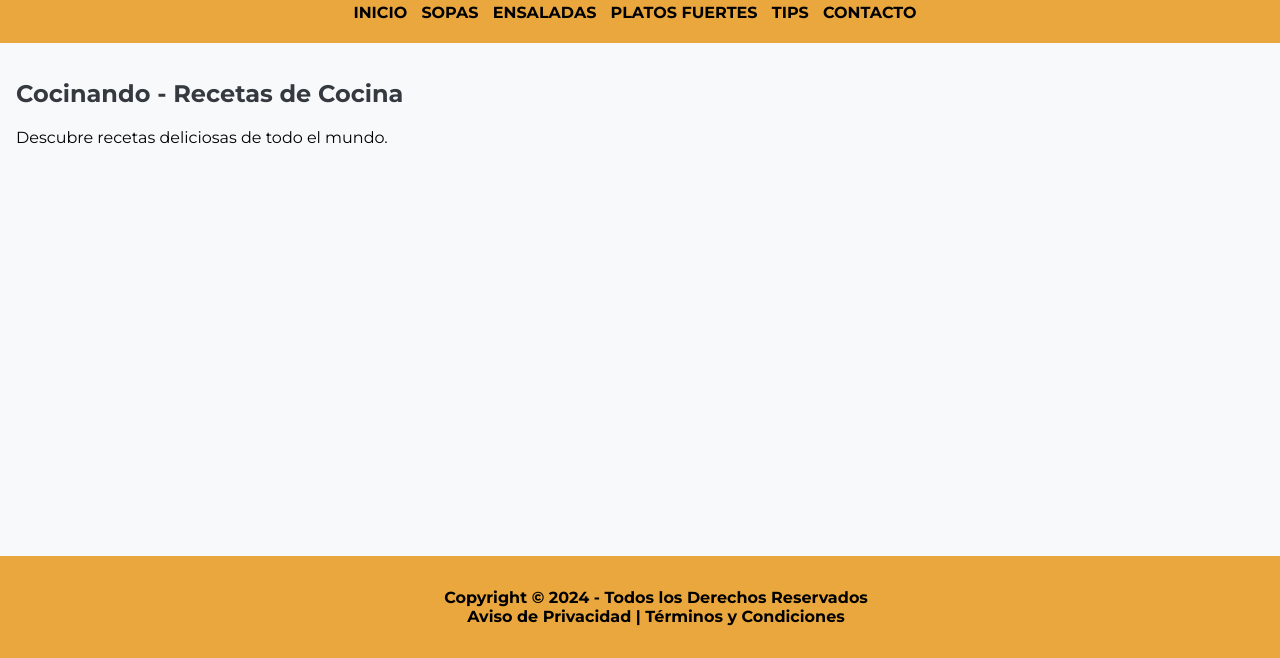
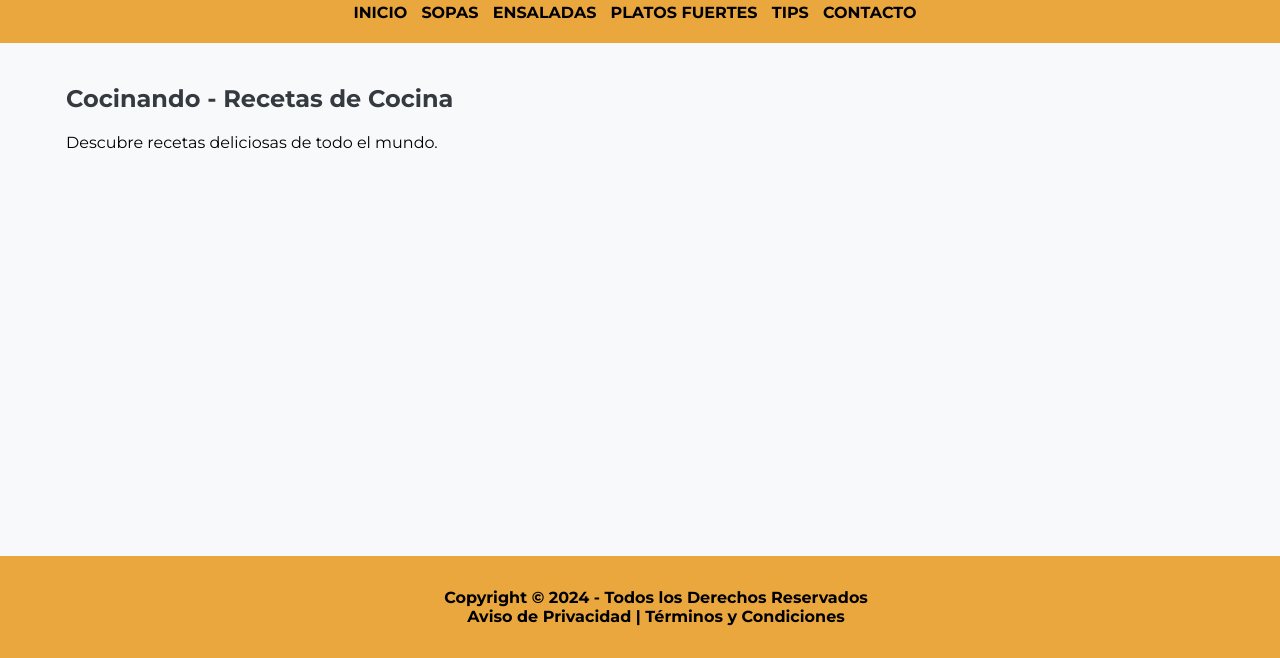
Before and after one commit to MariaE-h-v/project1, a plain HTML site: page index.html in a window 1280 px wide. Shown: the part 142-800 px from the top of the page. Drawn offline with Linux system fonts and the light colour scheme.

Commit message:
section styles

```diff
--- a/css/estilos.css
+++ b/css/estilos.css
@@ -90,3 +90,10 @@ form label {
 form input, form textarea, form button {
     margin-top: 0.5rem;
 }
+section{
+    margin-left: 50px;
+    margin-right: 50px;
+
+    margin-top: 25px;
+    margin-bottom: 25px;
+}
```
